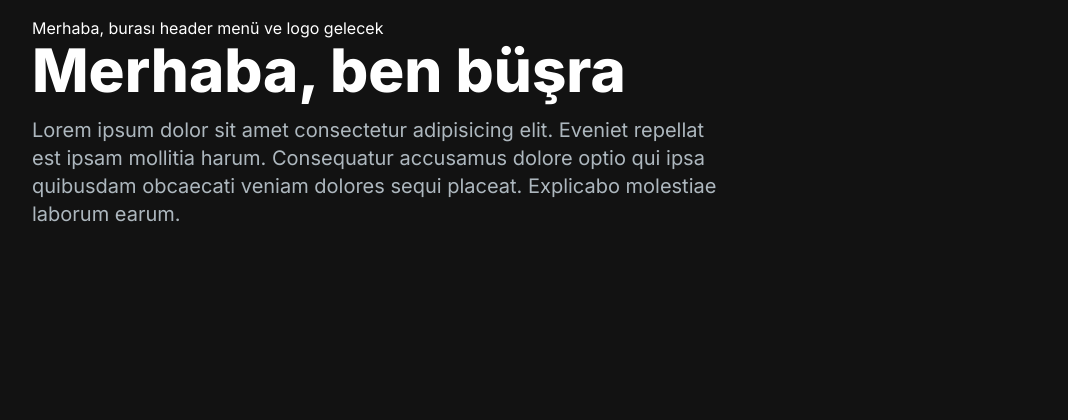
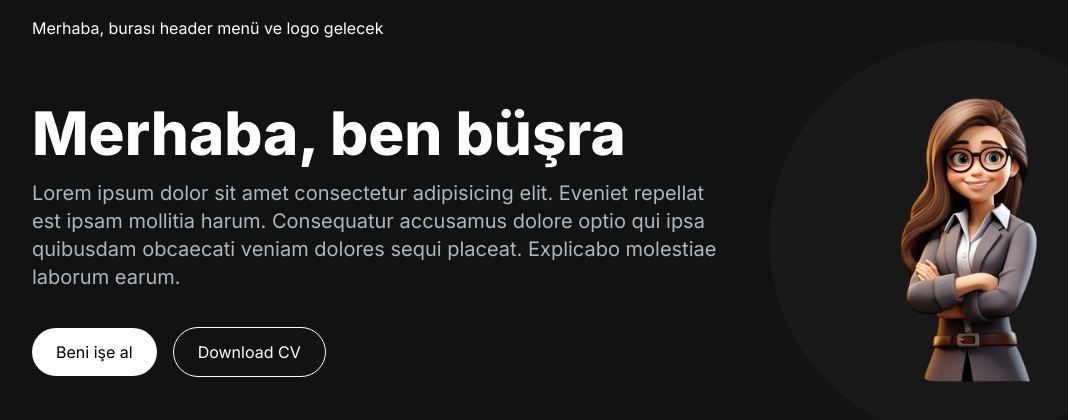
Before and after one commit to Busra-Ordu/PortfolioWebsiteWithNextJs, a Next.js app: page / in a window 1280 px wide. Shown: the top 420 px of the page, without its empty margins (16-1084 px from the left). Built offline with nearby package versions, Linux system fonts and the light colour scheme.

Commit message:
hero bölümüne bitti detaylar yapılacak

```diff
--- a/src/app/components/Hero.jsx
+++ b/src/app/components/Hero.jsx
@@ -1,20 +1,37 @@
 import React from 'react'
-
+import Image from 'next/image'
 const Hero = () => {
   return (
     <section>
         <div className='grid grid-cols-1 lg:grid-cols-12'>
-            <div className='col-span-7'>
+            <div className='col-span-7 place-self-center'>
                 <h1 className="text-white mb-4 text-4xl lg:text-6xl font-extrabold">
                     Merhaba, ben büşra
                 </h1>
-                <p className='text-[#ADB7BE] text-lg lg:text-xl'>
+                <p className='text-[#ADB7BE] text-lg mb-6 lg:text-xl'>
                     Lorem ipsum dolor sit amet consectetur adipisicing
                     elit. Eveniet repellat est ipsam mollitia harum.
                     Consequatur accusamus dolore optio qui ipsa
                     quibusdam obcaecati veniam dolores sequi placeat.
                     Explicabo molestiae laborum earum.
                 </p>
+                <div>
+                    <button className='px-6 py-3 rounded-full mr-4 bg-white hover:bg-slate-200 text-black'>Beni işe al</button>
+                    <button className='px-6 py-3 rounded-full bg-transparent hover:bg-slate-800 text-white border border-white mt-3'>Download CV</button>
+                </div>
+            </div>
+            <div className='col-span-5 place-self-center mt-4 lg:mt-0'>
+                <div className='rounded-full bg-[#181818]
+                w-[250px] h-[250px] lg:w-[400px] lg:h-[400px] relative'>
+                    <Image
+                    src="/images/avatar-Photoroom.png"
+                    alt='hero image'
+                    className='absolute transform
+                    -translate-x-1/2 -translate-y-1/2 top-1/2 left-1/2'
+                    width={300}
+                    height={300}
+                    />
+                </div>
             </div>
     </div>
     </section>
```
Also changed, not shown: public/images/avatar-Photoroom.png (added), public/images/kediy.png (added).
